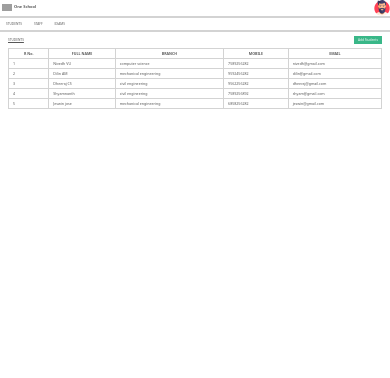
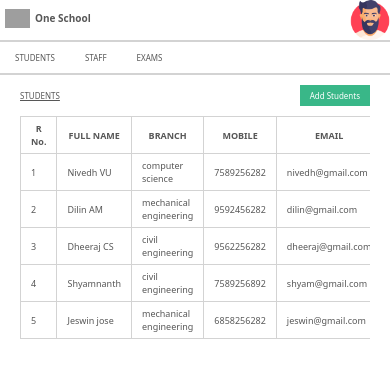
Before and after one commit to nivedh-udayasing/betasquirrel-nivedh-tasks, a PHP site: page /task-5/index.html in a window 390 px wide. Shown: the top 378 px of the page. Run offline with PHP 8.4, Linux system fonts and the light colour scheme; grey boxes are pictures that could not be loaded.

Commit message:
css updated

```diff
--- a/task-5/css/style.css
+++ b/task-5/css/style.css
@@ -76,6 +76,7 @@ h2 {
 }
 .student__table {
   margin: 0 1rem;
+  overflow: auto;
 }
 table {
   width: 100%;
@@ -89,11 +90,6 @@ td {
   border: 1px solid lightgray;
   border-collapse: collapse;
   padding: 0.5rem 1rem;
-}
-@media screen and (max-width: 400px) {
-  html {
-    font-size: 4px;
-  }
 }
 @media screen and (min-width: 680px) {
   html {
@@ -129,6 +125,6 @@ td {
 }
 @media screen and (min-width: 1600px) {
   html {
-    font-size: 30px;
+    font-size: 25px;
   }
 }
```
